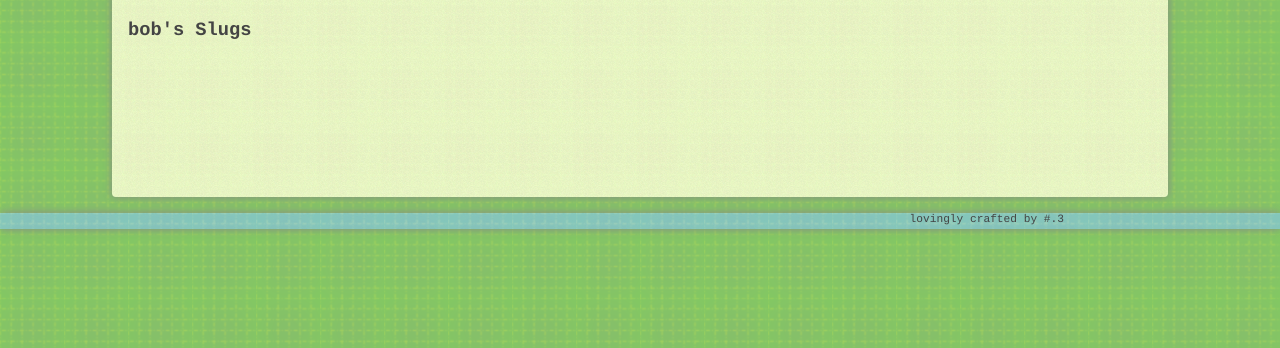
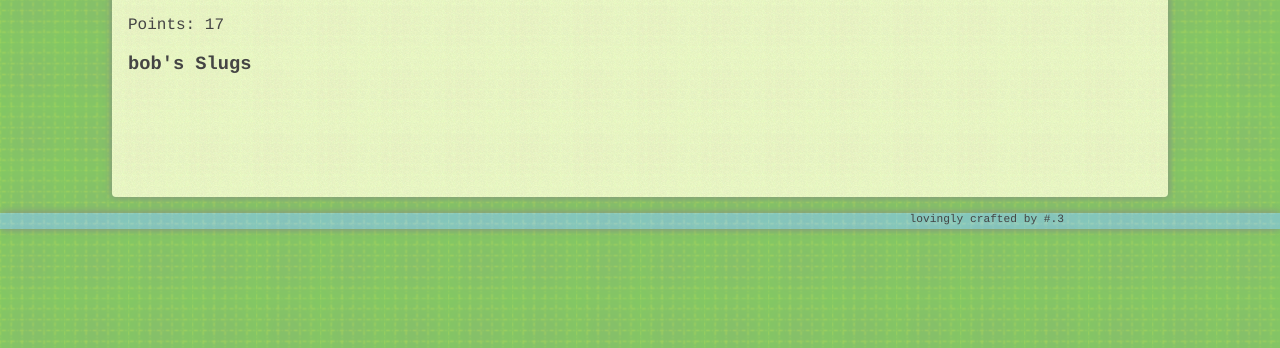
Before and after one commit to SamsPepper1/slugsynth_dynamic, a Django app: template player/templates/profile.html in a window 1280 px wide. Shown: the part 278-626 px from the top of the page. Run offline with Django 3.2, Linux system fonts and the light colour scheme; the template is opened without the code that fills it: values that come from a table or form of the project are taken from there, others are empty; data comes from the database, SQL or seed files in the repository; parts of the project's set-up code (start-up, migrations or seed data) failed here and were passed over.

Commit message:
changed player model to have points and got rid og slugs, votes, comments, etc

```diff
--- a/player/models.py
+++ b/player/models.py
@@ -7,11 +7,7 @@ from datetime import datetime
 class Player(models.Model):
 	user = models.OneToOneField(User)
 	bio = models.CharField(max_length=300)
-	slugs = models.CharField(max_length=20)
-	songs = models.CharField(max_length=20)
-	comments = models.CharField(max_length=20)
-	votes = models.CharField(max_length=20)
-
+	points = models.IntegerField(null=True,blank=True)
 	def __unicode__(self):
 		return self.user.username
 
@@ -48,7 +44,7 @@ class Player(models.Model):
 
 
 def create_player_user_callback(sender, instance, **kwargs):
-	player, new = Player.objects.get_or_create(user=instance)
+	player, new = Player.objects.get_or_create(user=instance, points = 17)
 
 
 post_save.connect(create_player_user_callback, User)
--- a/player/templates/profile.html
+++ b/player/templates/profile.html
@@ -9,7 +9,7 @@
 	</header>
 	<p>Email: {{player.user.email}}</p>
 	<p>About Me: {{player.bio}}</p>
-
+	<p>Points: {{player.points}}</p>
 
 	<div class="mySlugs">
 	<header>
--- a/player/views.py
+++ b/player/views.py
@@ -18,10 +18,12 @@ def SignUp(request):
 				username=form.cleaned_data['username'],
 				password=form.cleaned_data['password'],
 				email=form.cleaned_data['email']
+
 			)
 			user.save()
 			player = user.get_profile()
 			player.bio = form.cleaned_data['bio']
+			player.points = 17
 			player.save()
 			player.getStarterPallette()
 			return HttpResponseRedirect('/user/login/')
```
Also changed, not shown: player/forms.py (+4 -3 lines).
